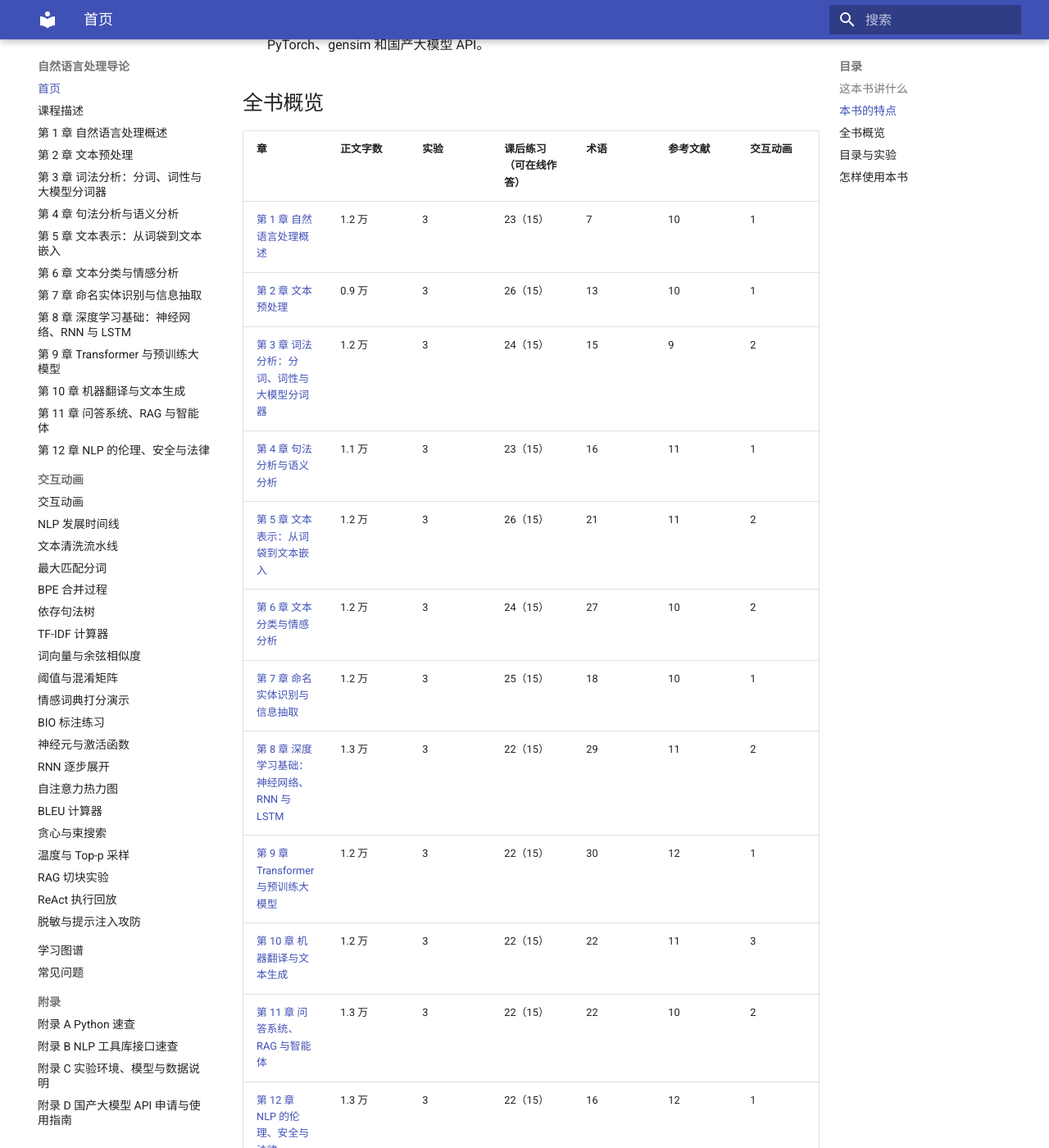
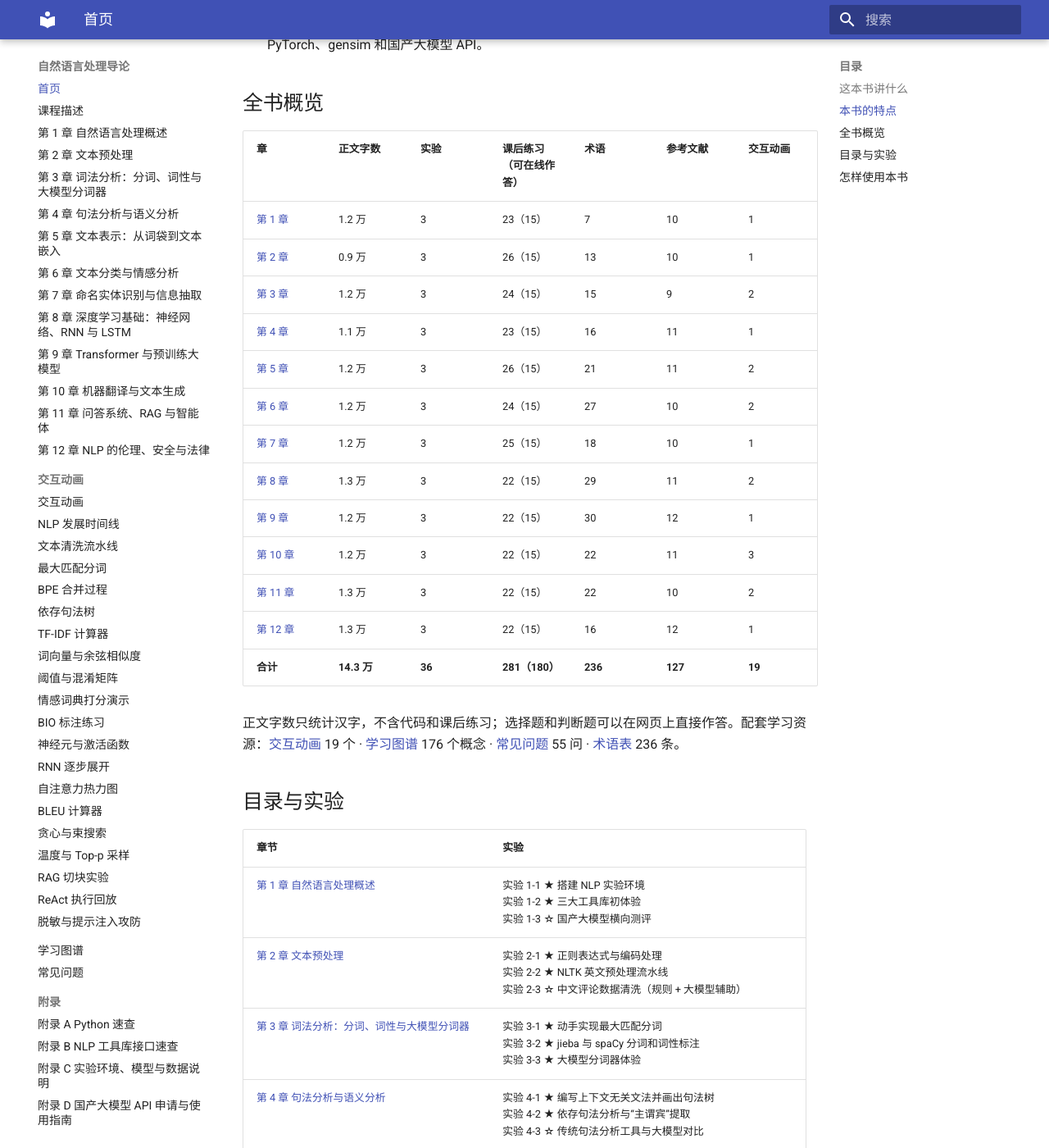
Before and after one commit to MingziFu9/nlp-textbook, an MkDocs documentation site: the page built from docs/index.md, in a window 1280 px wide and 1400 px high, scrolled down 855 px. Shown: the whole window at 82% size. Built offline with MkDocs 1.6.1 and Material for MkDocs 9.7.7, drawn with Linux system fonts in a browser that asks for light colours.

Commit message:
全书概览表：章节列只保留章号，避免表格过窄
Co-Authored-By: Claude Opus 5.5 <noreply@anthropic.com>
Claude-Session: https://claude.ai/code/session_014kCskTEoj2khiXscUaFcVq

```diff
--- a/docs/index.md
+++ b/docs/index.md
@@ -25,18 +25,18 @@
 
 | 章 | 正文字数 | 实验 | 课后练习<br>（可在线作答） | 术语 | 参考文献 | 交互动画 |
 |---|---|---|---|---|---|---|
-| [第 1 章 自然语言处理概述](chapters/01-intro/index.md) | 1.2 万 | 3 | 23（15） | 7 | 10 | 1 |
-| [第 2 章 文本预处理](chapters/02-preprocessing/index.md) | 0.9 万 | 3 | 26（15） | 13 | 10 | 1 |
-| [第 3 章 词法分析：分词、词性与大模型分词器](chapters/03-lexical/index.md) | 1.2 万 | 3 | 24（15） | 15 | 9 | 2 |
-| [第 4 章 句法分析与语义分析](chapters/04-syntax/index.md) | 1.1 万 | 3 | 23（15） | 16 | 11 | 1 |
-| [第 5 章 文本表示：从词袋到文本嵌入](chapters/05-representation/index.md) | 1.2 万 | 3 | 26（15） | 21 | 11 | 2 |
-| [第 6 章 文本分类与情感分析](chapters/06-classification/index.md) | 1.2 万 | 3 | 24（15） | 27 | 10 | 2 |
-| [第 7 章 命名实体识别与信息抽取](chapters/07-ner/index.md) | 1.2 万 | 3 | 25（15） | 18 | 10 | 1 |
-| [第 8 章 深度学习基础：神经网络、RNN 与 LSTM](chapters/08-deep-learning/index.md) | 1.3 万 | 3 | 22（15） | 29 | 11 | 2 |
-| [第 9 章 Transformer 与预训练大模型](chapters/09-transformer/index.md) | 1.2 万 | 3 | 22（15） | 30 | 12 | 1 |
-| [第 10 章 机器翻译与文本生成](chapters/10-generation/index.md) | 1.2 万 | 3 | 22（15） | 22 | 11 | 3 |
-| [第 11 章 问答系统、RAG 与智能体](chapters/11-qa-rag-agent/index.md) | 1.3 万 | 3 | 22（15） | 22 | 10 | 2 |
-| [第 12 章 NLP 的伦理、安全与法律](chapters/12-ethics/index.md) | 1.3 万 | 3 | 22（15） | 16 | 12 | 1 |
+| [第 1 章](chapters/01-intro/index.md) | 1.2 万 | 3 | 23（15） | 7 | 10 | 1 |
+| [第 2 章](chapters/02-preprocessing/index.md) | 0.9 万 | 3 | 26（15） | 13 | 10 | 1 |
+| [第 3 章](chapters/03-lexical/index.md) | 1.2 万 | 3 | 24（15） | 15 | 9 | 2 |
+| [第 4 章](chapters/04-syntax/index.md) | 1.1 万 | 3 | 23（15） | 16 | 11 | 1 |
+| [第 5 章](chapters/05-representation/index.md) | 1.2 万 | 3 | 26（15） | 21 | 11 | 2 |
+| [第 6 章](chapters/06-classification/index.md) | 1.2 万 | 3 | 24（15） | 27 | 10 | 2 |
+| [第 7 章](chapters/07-ner/index.md) | 1.2 万 | 3 | 25（15） | 18 | 10 | 1 |
+| [第 8 章](chapters/08-deep-learning/index.md) | 1.3 万 | 3 | 22（15） | 29 | 11 | 2 |
+| [第 9 章](chapters/09-transformer/index.md) | 1.2 万 | 3 | 22（15） | 30 | 12 | 1 |
+| [第 10 章](chapters/10-generation/index.md) | 1.2 万 | 3 | 22（15） | 22 | 11 | 3 |
+| [第 11 章](chapters/11-qa-rag-agent/index.md) | 1.3 万 | 3 | 22（15） | 22 | 10 | 2 |
+| [第 12 章](chapters/12-ethics/index.md) | 1.3 万 | 3 | 22（15） | 16 | 12 | 1 |
 | **合计** | **14.3 万** | **36** | **281（180）** | **236** | **127** | **19** |
 
 正文字数只统计汉字，不含代码和课后练习；选择题和判断题可以在网页上直接作答。配套学习资源：[交互动画](sims/index.md) 19 个 · [学习图谱](learning-graph/index.md) 176 个概念 · [常见问题](faq/index.md) 55 问 · [术语表](appendix/e-glossary.md) 236 条。
```
Also changed, not shown: 1 other file.
